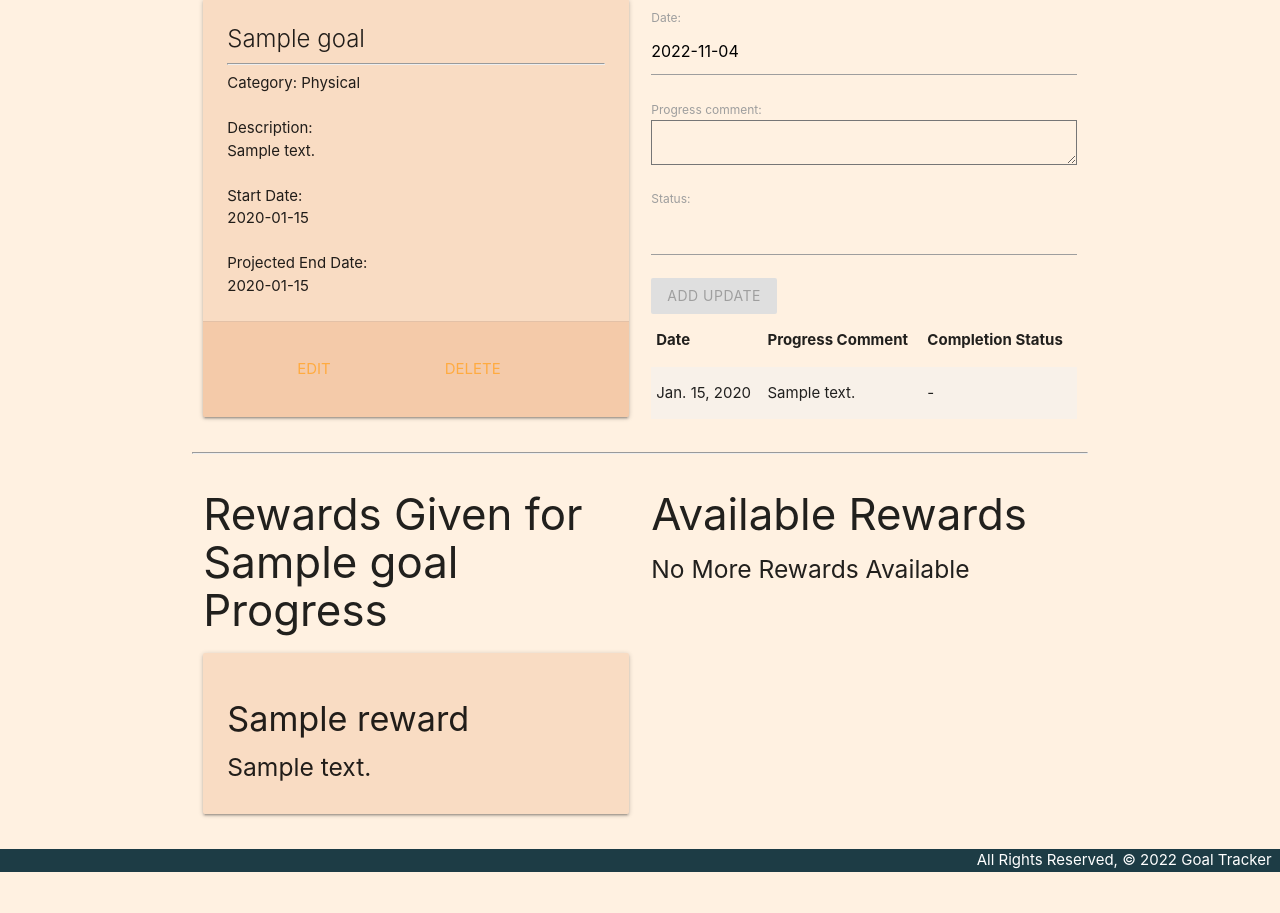
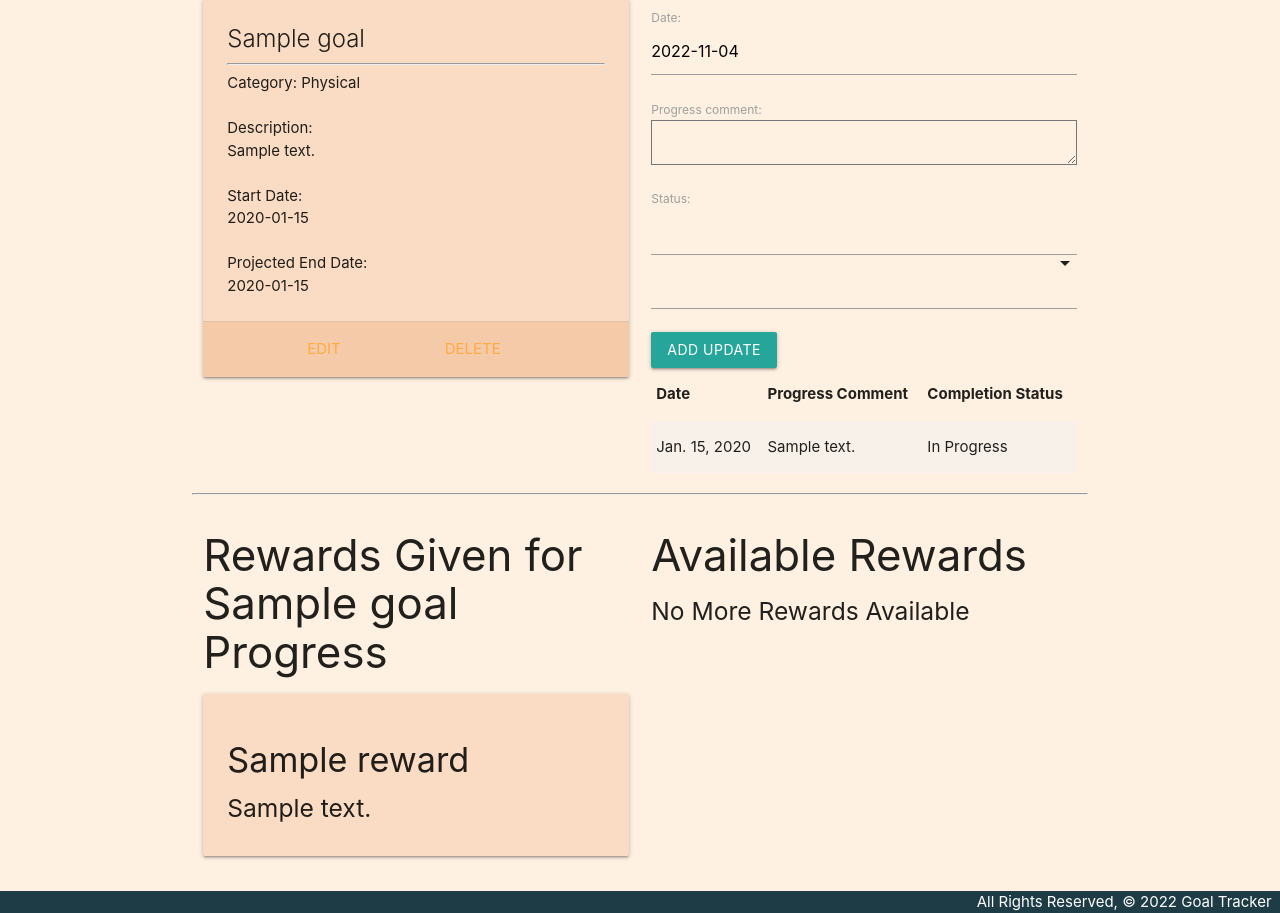
Before and after one commit to nackho/goaltracker, a Django app: page /goals/1/ in a window 1280 px wide. Shown: the part 209-1122 px from the top of the page. Before the commit the page ends 1081 px from the top, so only its background shows below. Run offline with Django 4.2, Linux system fonts and the light colour scheme; a user stored in the database is signed in; tables that the repository leaves empty hold one stand-in row (values such as "Sample post").

Commit message:
resolved bugs

```diff
--- a/main_app/models.py
+++ b/main_app/models.py
@@ -3,7 +3,7 @@ from random import choices
 from django.db import models
 from django.contrib.auth.models import User
 from django.urls import reverse
-from model_utils.fields import MonitorField, StatusField
+from model_utils.fields import StatusField
 from model_utils import Choices
 
 
--- a/main_app/templates/goals/detail.html
+++ b/main_app/templates/goals/detail.html
@@ -3,7 +3,7 @@
 
 <h1>Goal Details</h1>
 
-<h5 id="complete-message">
+<h5>
   {% if goal.is_complete %}
     CONGRATULATIONS!! YOU HAVE COMPLETED THIS GOAL!!
   {% endif %}
@@ -11,7 +11,7 @@
 
 <div class="row">
   <div class="col s6">
-    <div class="card hoverable">
+    <div class="card">
       <div class="card-content">
         <span class="card-title">{{ goal.name }}</span>
         <hr>
@@ -24,16 +24,20 @@
         <p>Projected End Date: {{ goal.end_date|linebreaks }}</p>
       </div>
       <div class="card-action">
-        <a id="edit" class="link hoverable" href="{% url 'goals_update' goal.id %}">Edit</a>
-        <a class="link hoverable" href="{% url 'goals_delete' goal.id %}">Delete</a>
+        <a href="{% url 'goals_update' goal.id %}">Edit</a>
+        <a href="{% url 'goals_delete' goal.id %}">Delete</a>
       </div>
     </div>
   </div>
   <div class="col s6">
-    <form action="{% url 'add_update' goal.id %}" method="POST" id="AddUpdate">
+    <form action="{% url 'add_update' goal.id %}" method="POST">
       {% csrf_token %}
       {{ update_form.as_p }}
-      <input type="submit" class="btn" value="Add Update" disabled="disabled">
+      {% if goal.is_complete %}
+        <input type="submit" class="btn" value="Add Update" disabled="disabled">
+      {% else %}
+        <input type="submit" class="btn" value="Add Update">
+      {% endif %}
     </form>
     <table class="striped">
       <thead>
@@ -48,10 +52,10 @@
           <tr>
             <td>{{update.date}}</td>
             <td>{{update.progress_comment}}</td>
-            {% if update.complete_status == True %}
-              <td>✓</td>
+            {% if goal.is_complete %}
+              <td>{{ update.status }}</td>
             {% else %}
-              <td>-</td>
+              <td>In Progress</td>
             {% endif %}
           </tr>
         {% endfor %}
@@ -113,8 +117,7 @@
     autoClose: true
   });
 
-  const selectEl = document.getElementById('id_complete_status');
+  const selectEl = document.getElementById('id_status');
   M.FormSelect.init(selectEl);
-
 </script>
 {% endblock %}
```
Also changed, not shown: main_app/migrations/0006_remove_goal_goal_week.py (added).
